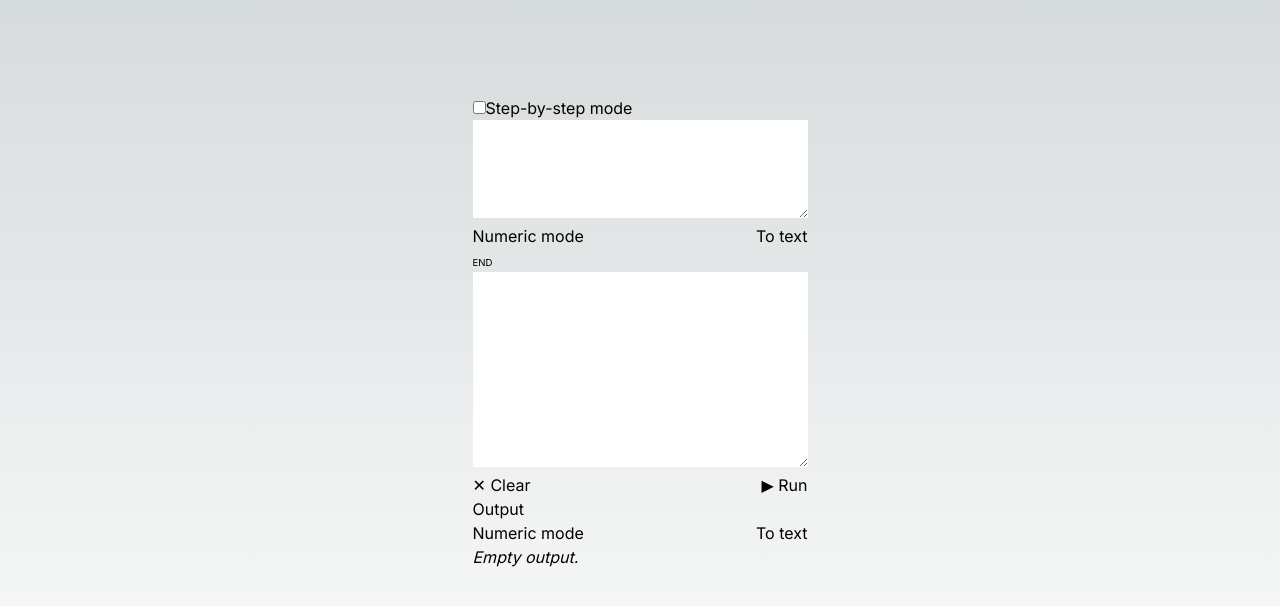
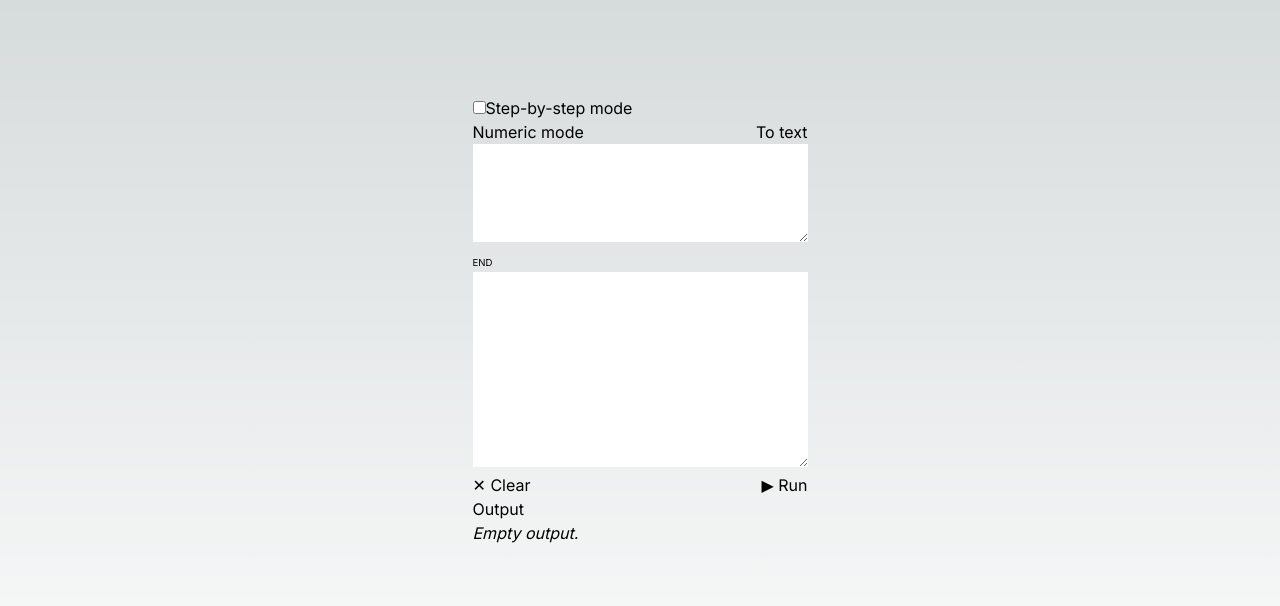
Before and after one commit to joeljpresent/jcodegame, a Next.js app: page / in a window 1280 px wide. Shown: the top 606 px of the page. Built offline with nearby package versions, Linux system fonts and the light colour scheme.

Commit message:
Use only one TextModeToggle

```diff
--- a/src/app/CodeGame.tsx
+++ b/src/app/CodeGame.tsx
@@ -7,14 +7,16 @@ import { ExeSettings, ExeState, initExeState, shouldExeContinue } from "./exe/st
 import { runNextStep, runScript } from "./exe/runner";
 import ScriptVisualizer from "./ScriptVisualizer";
 import ValueVisualizer from "./ValueVisualizer";
-import ExeInputVisualizer from "./ExeInputVisualizer";
 import ExeInputField from "./ExeInputField";
-import { createInputSuccess, ExeInput } from "./exe/input";
+import { createInputSuccess, ExeInput, parseInputField } from "./exe/input";
+import ExeInputDisplay from "./ExeInputDisplay";
+import TextModeToggle from "./TextModeToggle";
 
 export default function CodeGame() {
   const [script, setScript] = useState("");
-  const [exeInput, setExeInput] = useState(createInputSuccess([]));
+  const [exeInput, setExeInput] = useState(createInputSuccess("", []));
   const [isStepByStep, setIsStepByStep] = useState(false);
+  const [isTextMode, setIsTextMode] = useState(false);
   const [exeState, setExeState] = useState<ExeState | null>(null);
 
   function createSettings(): ExeSettings | null {
@@ -28,8 +30,14 @@ export default function CodeGame() {
     };
   }
 
-  function handleExeInputChange(newInput: ExeInput) {
-    setExeInput(newInput);
+  function handleToggleTextMode() {
+    setIsTextMode(!isTextMode);
+    const nextInput = parseInputField(exeInput.text, !isTextMode);
+    setExeInput(nextInput);
+  }
+
+  function handleExeInputChange(nextInput: ExeInput) {
+    setExeInput(nextInput);
   }
 
   function handleScriptChange(e: FormEvent<HTMLTextAreaElement>) {
@@ -80,14 +88,20 @@ export default function CodeGame() {
       <input name="stepByStepCheckbox" type="checkbox" onChange={handleToggleStepByStep} />
       <label htmlFor="stepByStepCheckbox">Step-by-step mode</label>
     </div>
+    <TextModeToggle
+      isTextMode={isTextMode}
+      onToggleTextMode={handleToggleTextMode}
+    />
     {
       isStepByStep && exeState != null && exeInput.status === "success"
-        ? <ExeInputVisualizer
+        ? <ExeInputDisplay
           input={exeInput.value}
           nextInputIdx={exeState?.nextInputIdx ?? 0}
+          isTextMode={isTextMode}
         />
         : <ExeInputField
           input={exeInput}
+          isTextMode={isTextMode}
           onChange={handleExeInputChange}
         />
     }
@@ -115,6 +129,7 @@ export default function CodeGame() {
     <ExeOutput
       output={exeState?.output ?? []}
       error={exeState?.error ?? null}
+      isTextMode={isTextMode}
     />
     {isStepByStep && exeState != null && <ValueVisualizer exeState={exeState} />}
   </div>;
--- a/src/app/ExeInputField.tsx
+++ b/src/app/ExeInputField.tsx
@@ -1,31 +1,21 @@
 "use client";
 
-import { FormEvent, useState } from "react";
-import TextModeToggle from "./TextModeToggle";
+import { FormEvent } from "react";
 import { ExeInput, parseInputField } from "./exe/input";
 import ExeInputDisplay from "./ExeInputDisplay";
 
-export default function ExeInputField({ input, onChange }: Props) {
-  const [text, setText] = useState("");
-  const [isTextMode, setIsTextMode] = useState(false);
-
-  function handleToggleTextMode() {
-    setIsTextMode(!isTextMode);
-    const newInput = parseInputField(text, !isTextMode);
-    onChange(newInput);
-  }
+export default function ExeInputField({ input, onChange, isTextMode }: Props) {
 
   function handleTextChange(e: FormEvent<HTMLTextAreaElement>) {
     const newText = e.currentTarget.value;
-    setText(newText);
-    const newInput = parseInputField(newText, isTextMode);
-    onChange(newInput);
+    const nextInput = parseInputField(newText, isTextMode);
+    onChange(nextInput);
   }
 
   return <>
     <div>
       <textarea
-        value={text}
+        value={input.text}
         onInput={handleTextChange}
         cols={40} rows={5}
         style={{
@@ -33,7 +23,6 @@ export default function ExeInputField({ input, onChange }: Props) {
           fontFamily: "monospace",
         }}
       />
-      <TextModeToggle isTextMode={isTextMode} onToggleTextMode={handleToggleTextMode} />
     </div>
     <div>
       {
@@ -52,4 +41,5 @@ export default function ExeInputField({ input, onChange }: Props) {
 interface Props {
   input: ExeInput;
   onChange: (input: ExeInput) => void,
+  isTextMode: boolean,
 }
--- a/src/app/ExeInputVisualizer.tsx
+++ /dev/null
@@ -1,30 +0,0 @@
-"use client";
-
-import { useState } from "react";
-import TextModeToggle from "./TextModeToggle";
-import ExeInputDisplay from "./ExeInputDisplay";
-
-export default function ExeInputVisualizer({ input, nextInputIdx }: Props) {
-  const [isTextMode, setIsTextMode] = useState(false);
-
-  function handleToggleTextMode() {
-    setIsTextMode(!isTextMode);
-  }
-
-  return <>
-    <h2>Input</h2>
-    <TextModeToggle isTextMode={isTextMode} onToggleTextMode={handleToggleTextMode} />
-    <div>
-      <ExeInputDisplay
-        input={input}
-        nextInputIdx={nextInputIdx}
-        isTextMode={isTextMode}
-      />
-    </div>
-  </>;
-}
-
-interface Props {
-  input: number[],
-  nextInputIdx: number,
-}
--- a/src/app/ExeOutput.tsx
+++ b/src/app/ExeOutput.tsx
@@ -1,17 +1,9 @@
 "use client";
 
-import { useState } from "react";
 import { ExeError } from "./exe/error";
-import TextModeToggle from "./TextModeToggle";
 import { toUnicode } from "./utils/unicode";
 
-export default function ExeOutput({ output, error }: Props) {
-  const [isTextMode, setIsTextMode] = useState(false);
-
-  function handleToggleTextMode() {
-    setIsTextMode(!isTextMode);
-  }
-
+export default function ExeOutput({ output, error, isTextMode }: Props) {
   function outputDisplay() {
     if (output.length === 0) {
       return <p><i>Empty output.</i></p>
@@ -34,7 +26,6 @@ export default function ExeOutput({ output, error }: Props) {
 
   return <>
     <h2>Output</h2>
-    <TextModeToggle isTextMode={isTextMode} onToggleTextMode={handleToggleTextMode} />
     <div>
       {outputDisplay()}
       {errorDisplay()}
@@ -45,4 +36,5 @@ export default function ExeOutput({ output, error }: Props) {
 interface Props {
   output: number[],
   error: ExeError | null,
+  isTextMode: boolean,
 }
--- a/src/app/exe/input.ts
+++ b/src/app/exe/input.ts
@@ -2,26 +2,30 @@ import { parseInt32 } from "../utils/int32";
 import { parseCharLiteral } from "../utils/unicode";
 
 interface ExeInputSuccess {
+  text: string,
   status: "success",
   value: number[],
 }
 
 interface ExeInputError {
+  text: string,
   status: "error",
   error: string,
 }
 
 export type ExeInput = ExeInputSuccess | ExeInputError;
 
-export function createInputSuccess(value: number[]): ExeInput {
+export function createInputSuccess(text: string, value: number[]): ExeInput {
   return {
+    text,
     status: "success",
     value,
   };
 }
 
-export function createInputError(errorMessage: string): ExeInput {
+export function createInputError(text: string, errorMessage: string): ExeInput {
   return {
+    text,
     status: "error",
     error: errorMessage,
   };
@@ -31,7 +35,7 @@ export function parseInputField(text: string, isTextMode: boolean): ExeInput {
   try {
     if (isTextMode) {
       const codePoints = Array.from(text).map(c => c.codePointAt(0)!);
-      return createInputSuccess(codePoints);
+      return createInputSuccess(text, codePoints);
     }
     const numbers = text
       .trim()
@@ -42,9 +46,9 @@ export function parseInputField(text: string, isTextMode: boolean): ExeInput {
           ? parseCharLiteral(s)
           : parseInt32(s)
       ));
-    return createInputSuccess(numbers);
+    return createInputSuccess(text, numbers);
   }
   catch (err: unknown) {
-    return createInputError(String(err));
+    return createInputError(text, String(err));
   }
 }
```
